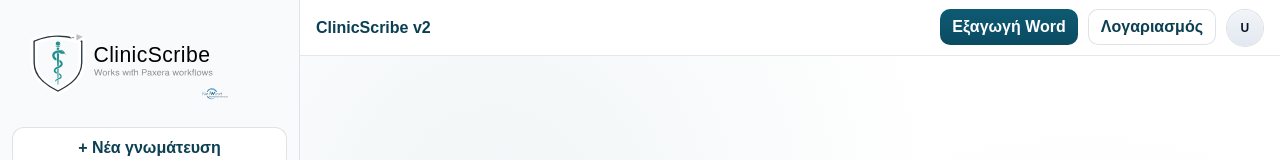
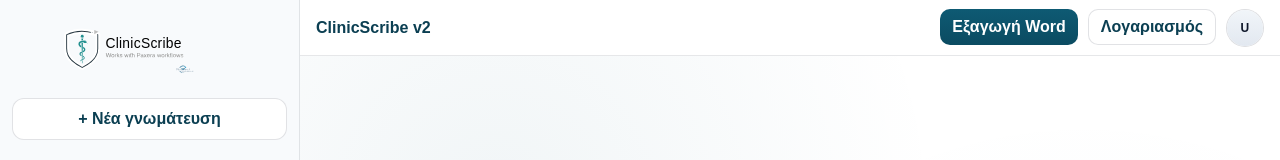
Before and after one commit to petrouliasvasileios/logografos-cloud, a Next.js app: page /app in a window 1280 px wide. Shown: the top 160 px of the page. Built offline with nearby package versions, Linux system fonts and the light colour scheme; no server answers; the database is empty.

Commit message:
fix: mobile logo responsive

```diff
--- a/src/app/app/app.css
+++ b/src/app/app/app.css
@@ -765,3 +765,19 @@
   min-height: 64px;
   overflow: visible;
 }
+/* Logo fix: mobile responsive + builder-proof */
+.cs-app .cs-app__brandLogo{
+  width: 220px !important;
+  max-width: 100% !important;
+  height: 56px !important;
+  max-height: 56px !important;
+  object-fit: contain !important;
+  display: block !important;
+}
+
+@media (max-width: 420px){
+  .cs-app .cs-app__brandLogo{
+    width: 160px !important;
+    height: 48px !important;
+  }
+}
```
